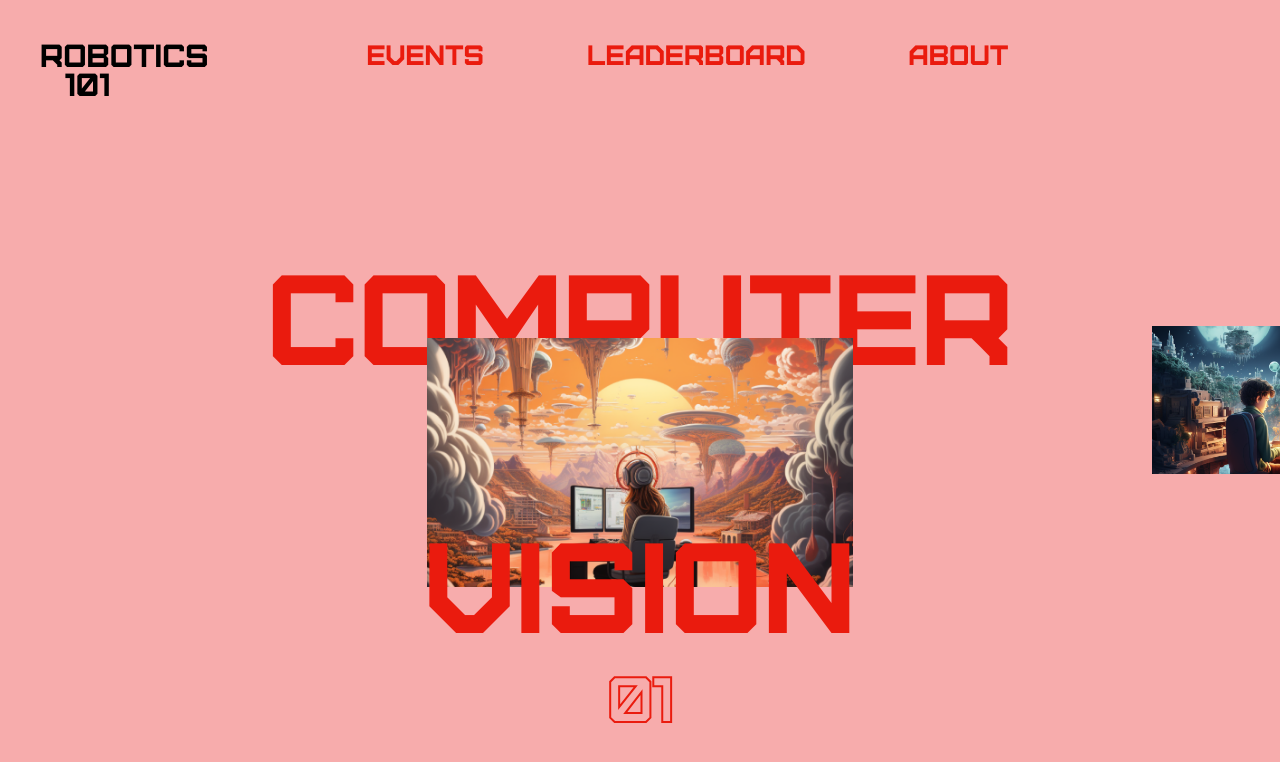
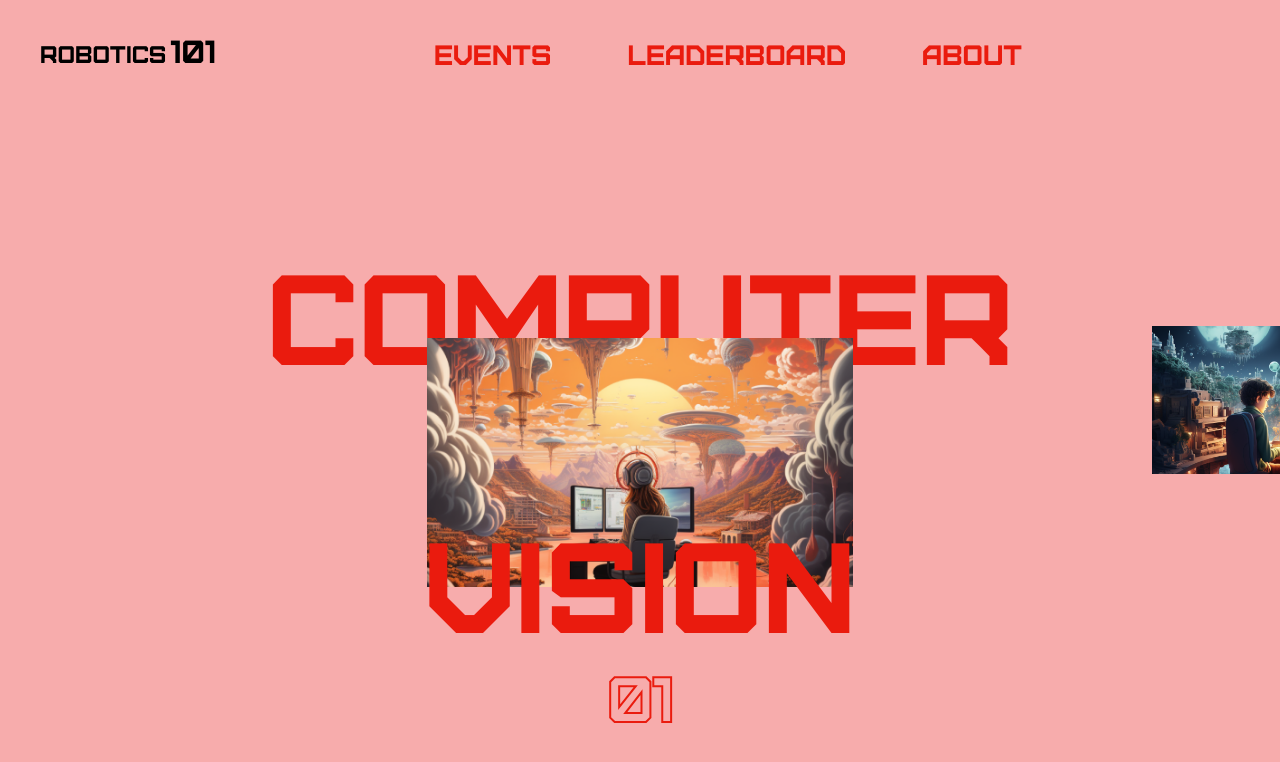
Before and after one commit to Robotics-Club-IITG/IIRC, a React (Create React App) app in the folder client/: page / in a window 1280 px wide. Shown: the top 762 px of the page. Built offline with nearby package versions, Linux system fonts and the light colour scheme; the HTML template or start-up script is replaced by a standard one; a web font is replaced by a local one.

Commit message:
minor change

```diff
--- a/client/src/components/Navbar.css
+++ b/client/src/components/Navbar.css
@@ -1,10 +1,14 @@
 .navbar > h1 {
   text-align: center;
-  font-size: 2rem;
+  font-size: 1.5rem;
   font-family: Furore;
   line-height: 90%;
   color: black;
 }
+.navbar > h1 >a > span {
+  font-size: 2rem;
+}
+
 .navbar > ul >li {
   margin: 0 8px;
 }
--- a/client/src/components/Navbar.jsx
+++ b/client/src/components/Navbar.jsx
@@ -5,10 +5,10 @@ function Navbar({ bgColor, color }) {
 
   return (
     <nav className='navbar w-full flex px-10 py-10 justify-between items-center' style={{ backgroundColor: bgColor, color: color }}>
-      <h1 className='w-[95px] h-[32px] ' alt="logo"><Link to='/'>ROBOTICS 101</Link></h1>
+      <h1 className=' h-[32px] ' alt="logo"><Link to='/'>ROBOTICS<span className='ml-1'>101</span></Link></h1>
       <ul className="list-none flex flex-1 px-[15%] justify-around  items-center">
         <li>
-          <Link to='/events'>EVENTS</Link>
+          <Link  to='/events'>EVENTS</Link>
         </li>
         <li>
           <Link to='/leaderboard'>LEADERBOARD</Link>
```
